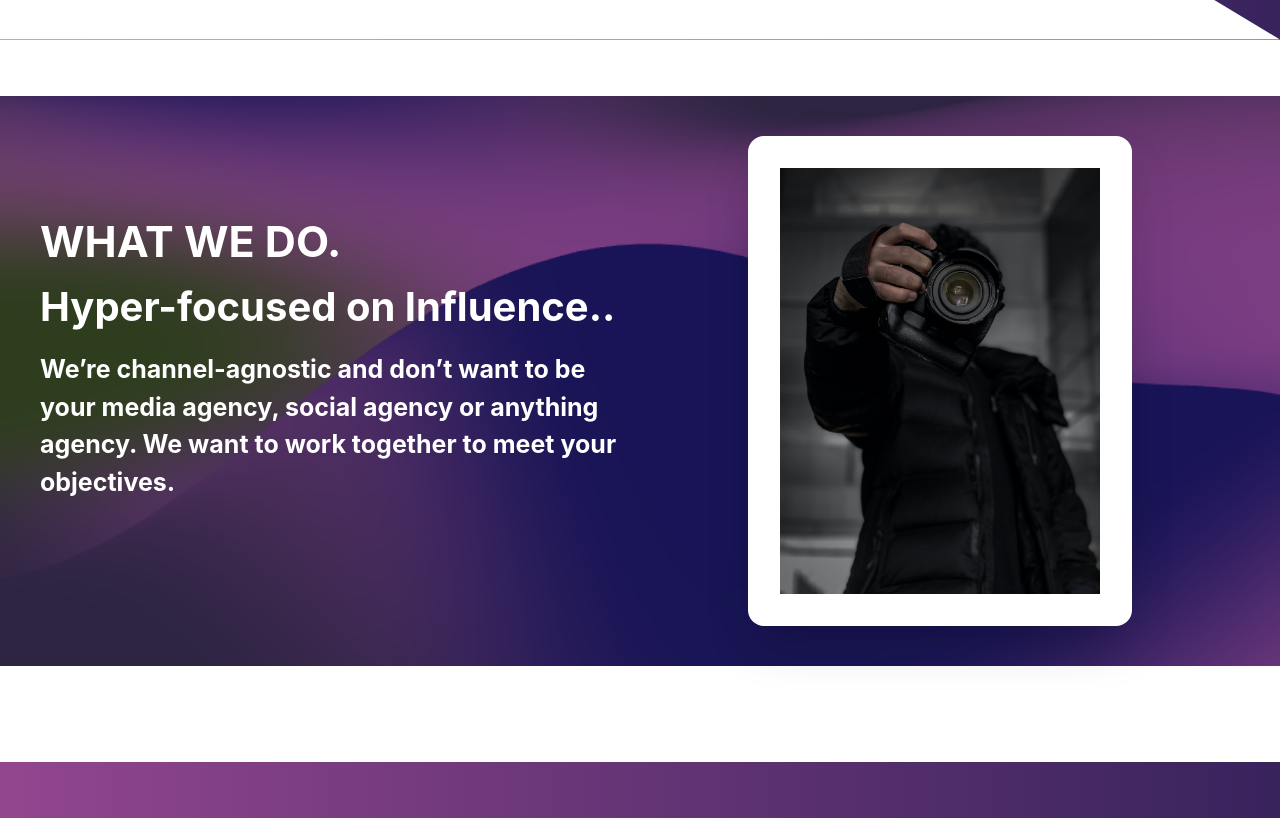
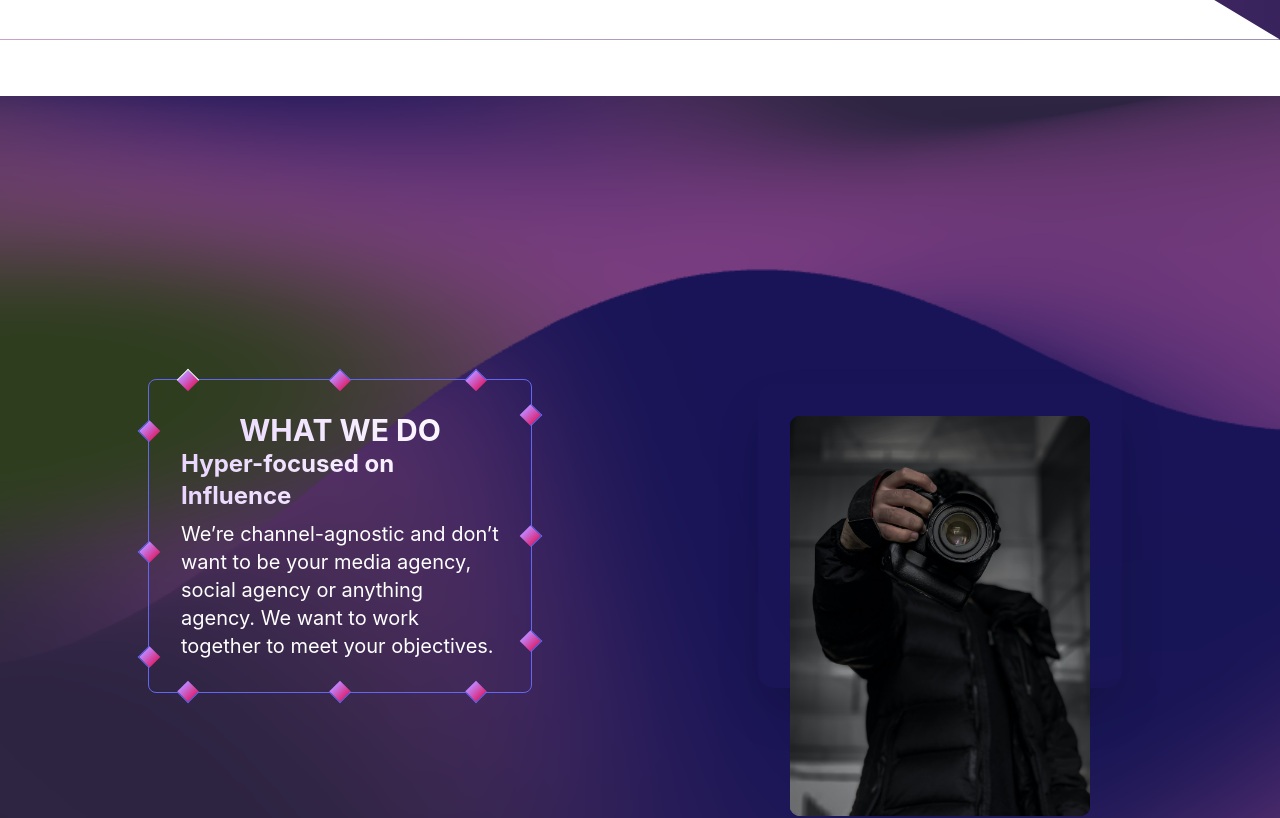
Before and after one commit to Sadnan-2019/media-resourse-solution, a React (Create React App) app: page / in a window 1280 px wide. Shown: the part 2640-3458 px from the top of the page. Built offline with nearby package versions, Linux system fonts and the light colour scheme.

Commit message:
responsive

```diff
--- a/src/Components/Service/Service.js
+++ b/src/Components/Service/Service.js
@@ -35,10 +35,10 @@ const Service = () => {
 
         >
           <div className="       "
-          // data-aos="fade-right"
-          // data-aos-offset="300"
-          // data-aos-delay="5000"
-          // data-aos-duration="3000"
+          data-aos="fade-right"
+          data-aos-offset="300"
+          data-aos-delay="5000"
+          data-aos-duration="3000"
 
           >
             <figure className=" rounded-lg image-container">
--- a/src/Components/WeDO/WeDO.js
+++ b/src/Components/WeDO/WeDO.js
@@ -8,43 +8,74 @@ const WeDO = () => {
         <div className=" py-14 ">
           <div className="wedoback ">
             <div className="grid grid-cols-1 md:grid-cols-2 lg:grid-cols-2 px-10  py-10 items-center justify-items-center">
-              {/* left side */}
 
-              <div className="   ">
-                <div className="">
-                  {/* <Map></Map> */}
-                  <div>
-                    <h1 className="  md:text-[43px] font-bold text-[20px] text-left  text-transparent text-8xl text-white">
-                      WHAT WE DO.
+
+<div class="min-h-screen  flex items-center justify-center">
+  <div class="relative w-96 p-8 border border-indigo-500 rounded-lg ">
+    <div class="  text-sm">
+      {/* <p class="mb-6">Lorem Ipsum is simply dummy text of the printing and typesetting industry.</p> */}
+      <h1 className="  bg-clip-text text-transparent bg-gradient-to-r from-purple-200 to-white text-3xl text-center font-bold ">
+                      WHAT WE DO
                     </h1>
-                    <h1 className="mt-6 md:text-[40px] font-bold text-[20px] text-left  text-transparent text-8xl text-white">
-                      Hyper-focused on Influence..
+                    <h1 className="bg-clip-text text-transparent bg-gradient-to-r from-purple-200 to-white  text-2xl  font-bold">
+                      Hyper-focused on Influence
                     </h1>
-                    <h1 className="mt-6 md:text-[25px] font-bold text-[20px] text-left  text-transparent   text-white">
+                    <h1 className="mt-2  text-left text-xl text-transparent   text-white">
                       We’re channel-agnostic and don’t want to be your media
                       agency, social agency or anything agency. We want to work
                       together to meet your objectives.
                     </h1>
-                    <div
-                      className="   w-full max-w-sm    py-5   "
-                      data-aos="fade-right"
-                      data-aos-duration="800"
-                    ></div>
-                  </div>
-                </div>
-              </div>
+
+     </div>
+
+
+    <div class="absolute top-0 left-[39px] transform -translate-x-1/2 -translate-y-1/2 rotate-45 w-4 h-4 bg-gradient-to-r from-purple-400 to-pink-600 border-l border-t border-white "></div>
+
+    <div class="absolute right-[39px] top-0 transform -translate-x-1/2 -translate-y-1/2 rotate-45 w-4 h-4 bg-gradient-to-r from-purple-400 to-pink-600 border-l border-t border-indigo-500"></div>
+
+    <div class="absolute top-0 left-1/2 transform -translate-x-1/2 -translate-y-1/2 rotate-45 w-4 h-4 bg-gradient-to-r from-purple-400 to-pink-600 border-l border-t border-indigo-500"></div>
+
+    <div class="absolute top-[35px] right-0 transform translate-x-1/2 -translate-y-1/2 rotate-45 w-4 h-4 bg-gradient-to-r from-purple-400 to-pink-600 border-r border-t border-indigo-500"></div>
+
+    <div class="absolute right-0 top-1/2 transform translate-x-1/2 -translate-y-1/2 rotate-45 w-4 h-4 bg-gradient-to-r from-purple-400 to-pink-600 border-r border-t border-indigo-500"></div>
+
+    <div class="absolute bottom-[35px] right-0 transform translate-x-1/2 -translate-y-1/2 rotate-45 w-4 h-4 bg-gradient-to-r from-purple-400 to-pink-600 border-r border-t border-indigo-500"></div>
+
+    <div class="absolute left-[39px] bottom-0 transform -translate-x-1/2 translate-y-1/2 rotate-45 w-4 h-4 bg-gradient-to-r from-purple-400 to-pink-600 border-r border-b border-indigo-500"></div>
+
+    <div class="absolute bottom-0 left-1/2 transform -translate-x-1/2 translate-y-1/2 rotate-45 w-4 h-4 bg-gradient-to-r from-purple-400 to-pink-600 border-r border-b border-indigo-500"></div>
+
+    <div class="absolute bottom-0 right-[39px] transform -translate-x-1/2 translate-y-1/2 rotate-45 w-4 h-4 bg-gradient-to-r from-purple-400 to-pink-600 border-r border-b border-indigo-500"></div>
+
+    <div class="absolute top-[35px] left-0 transform -translate-x-1/2 translate-y-1/2 rotate-45 w-4 h-4 bg-gradient-to-r from-purple-400 to-pink-600 border-l border-b border-indigo-500"></div>
+
+    <div class="absolute left-0 top-1/2 transform -translate-x-1/2 translate-y-1/2 rotate-45 w-4 h-4 bg-gradient-to-r from-purple-400 to-pink-600 border-l border-b border-indigo-500"></div>
+
+    <div class="absolute bottom-[35px] left-0 transform -translate-x-1/2 translate-y-1/2 rotate-45 w-4 h-4 bg-gradient-to-r from-purple-400 to-pink-600 border-l border-b border-indigo-500"></div>
+
+  </div>
+</div>
 
               <div>
-                <div className="card flex-shrink-0 w-full max-w-sm shadow-2xl bg-base-100">
-                  <div className="card-body">
-                    <img
+                <div className="card flex-shrink-0 w-full max-w-sm shadow-2xl ">
+                  <div className="card-body ">
+                    {/* <img
                       data-aos="zoom-in"
                       data-aos-offset="300"
                       data-aos-delay="5000"
                       data-aos-duration="3000"
                       alt=""
                       src={wedo}
-                    />
+                    /> */}
+
+<div class="newcontainer ">
+    <img  src={wedo} alt=""/>
+    <img  src={wedo} alt=""/>
+    <img  src={wedo} alt=""/>
+    <img  src={wedo} alt=""/>
+
+
+  </div>
                   </div>
                 </div>
               </div>
--- a/src/Components/WeDO/WeDo.css
+++ b/src/Components/WeDO/WeDo.css
@@ -5,3 +5,35 @@
 
 
 }
+
+.newcontainer {
+    position: relative;
+    width: 300px;
+    height: 240px;
+    /* margin-top: 150px; */
+    background: rgba(0, 0, 0, 0);
+    /* transform: rotate(20deg) skew(deg) scale(0.8); */
+    transition: 0.5s;
+  }
+  .newcontainer img {
+    position: absolute;
+    width: 100%;
+    transition: 0.5s;
+    border-radius: 10px;
+  }
+  .newcontainer:hover img:nth-child(4) {
+    transform: translate(160px, -160px);
+    opacity: 1;
+  }
+  .newcontainer:hover img:nth-child(3) {
+    transform: translate(120px, -120px);
+    opacity: 0.8;
+  }
+  .newcontainer:hover img:nth-child(2) {
+    transform: translate(80px, -80px);
+    opacity: 0.6;
+  }
+  .newcontainer:hover img:nth-child(1) {
+    transform: translate(40px, -40px);
+    opacity: 0.4;
+  }
```
